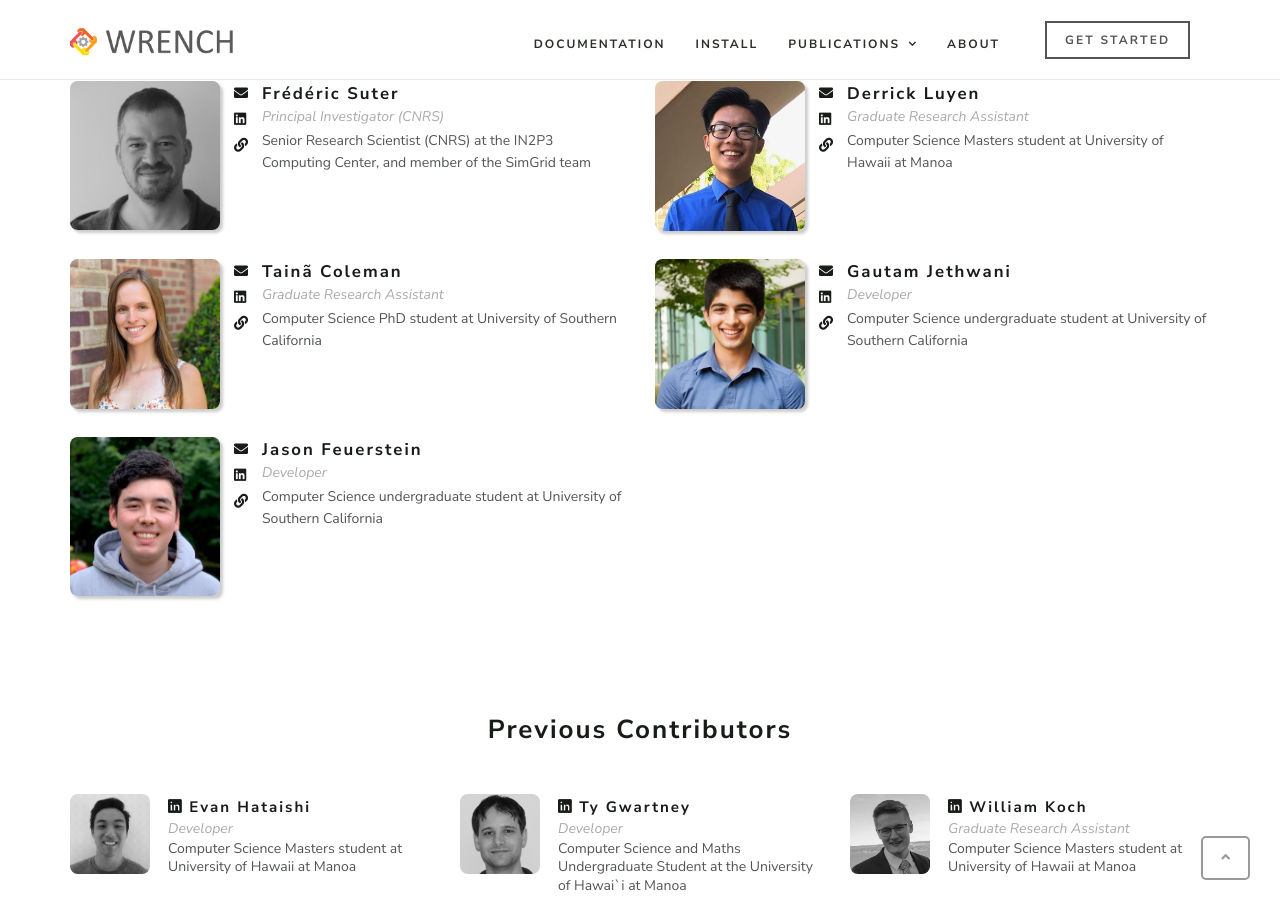
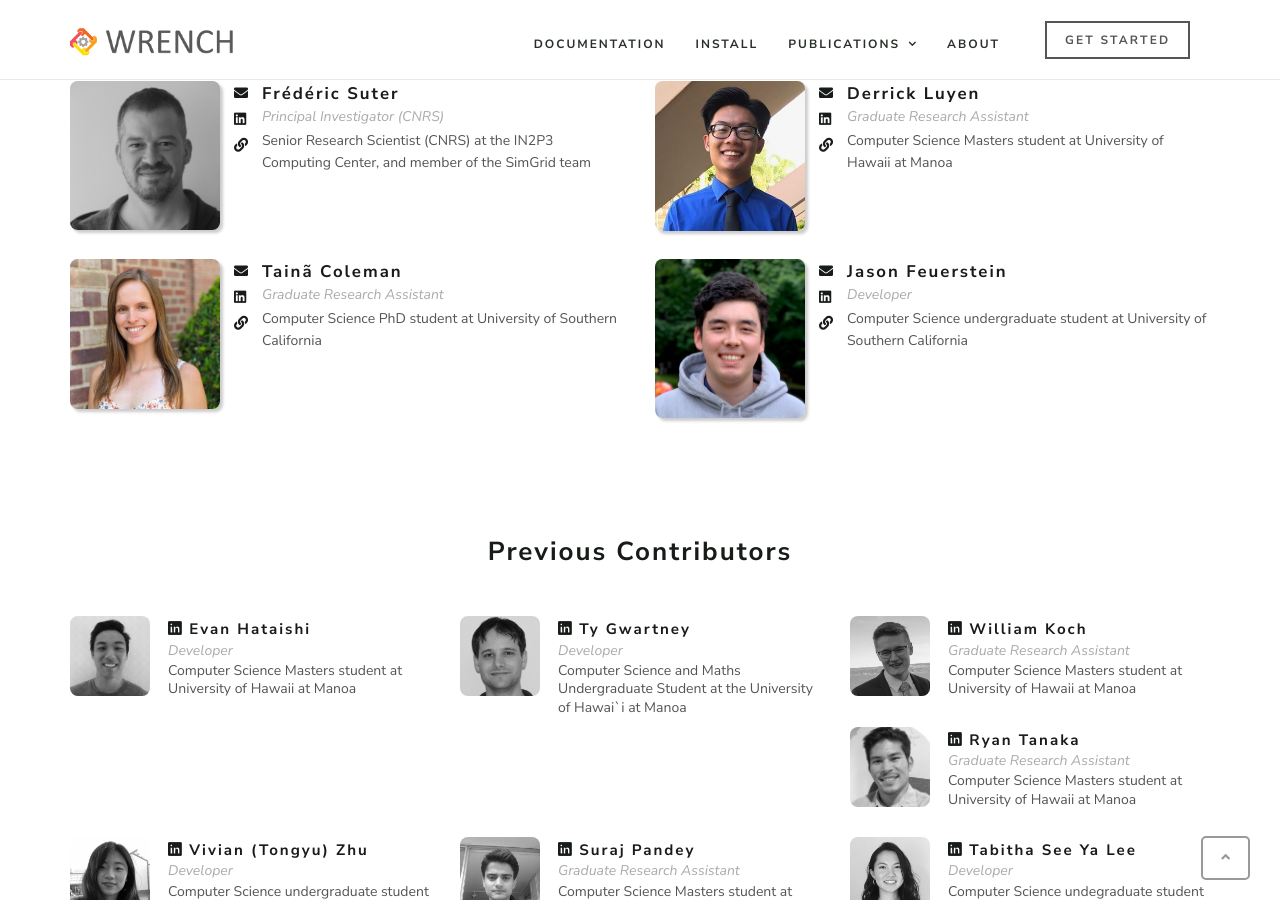
Before and after one commit to wrench-project/wrench-project.github.io, a Jekyll site: the page built from about.html, in a window 1280 px wide and 900 px high, scrolled down 618 px. Built offline with Jekyll 4.4.1, drawn with Linux system fonts in a browser that asks for light colours; nearby versions of some CDN libraries; comment, search, counter and statistics services are not loaded.

Commit message:
Update team_current.yml

```diff
--- a/_data/team_current.yml
+++ b/_data/team_current.yml
@@ -38,14 +38,6 @@
   website: "http://tainacoleman.com/"
   photo: "coleman.jpg"
 
-- name: "Gautam Jethwani"
-  role: "Developer"
-  description: "Computer Science undergraduate student at University of Southern California"
-  email: "gautam.jethwani@usc.edu"
-  linkedin: "https://www.linkedin.com/in/gautamjethwani/"
-  website: ""
-  photo: "jethwani.jpg"
-
 - name: "Jason Feuerstein"
   role: "Developer"
   description: "Computer Science undergraduate student at University of Southern California"
```
